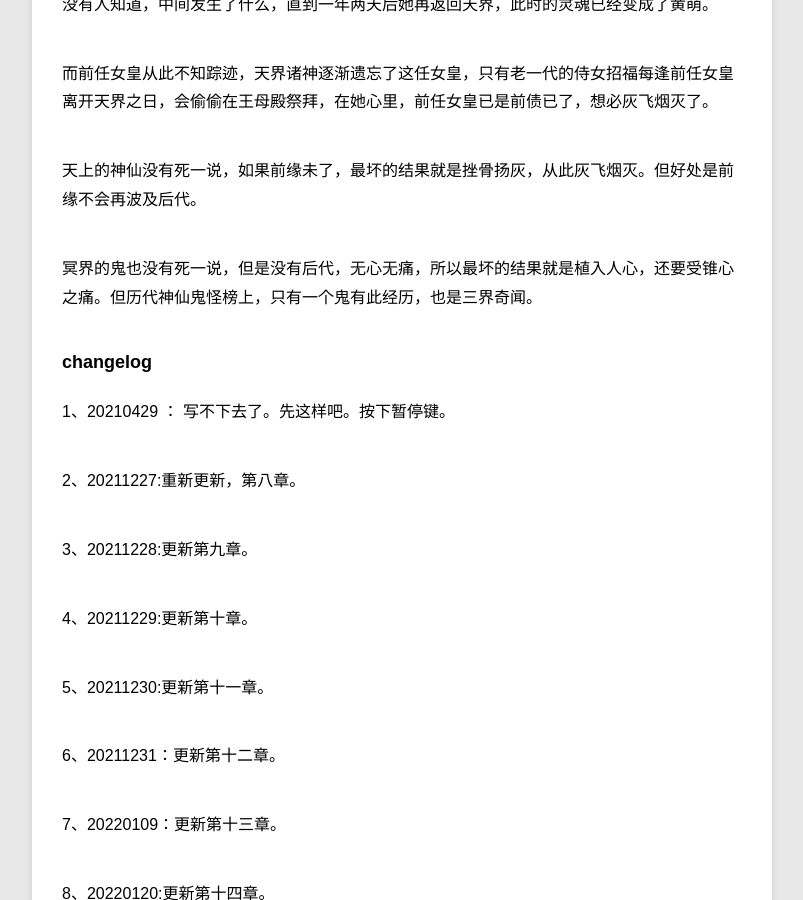
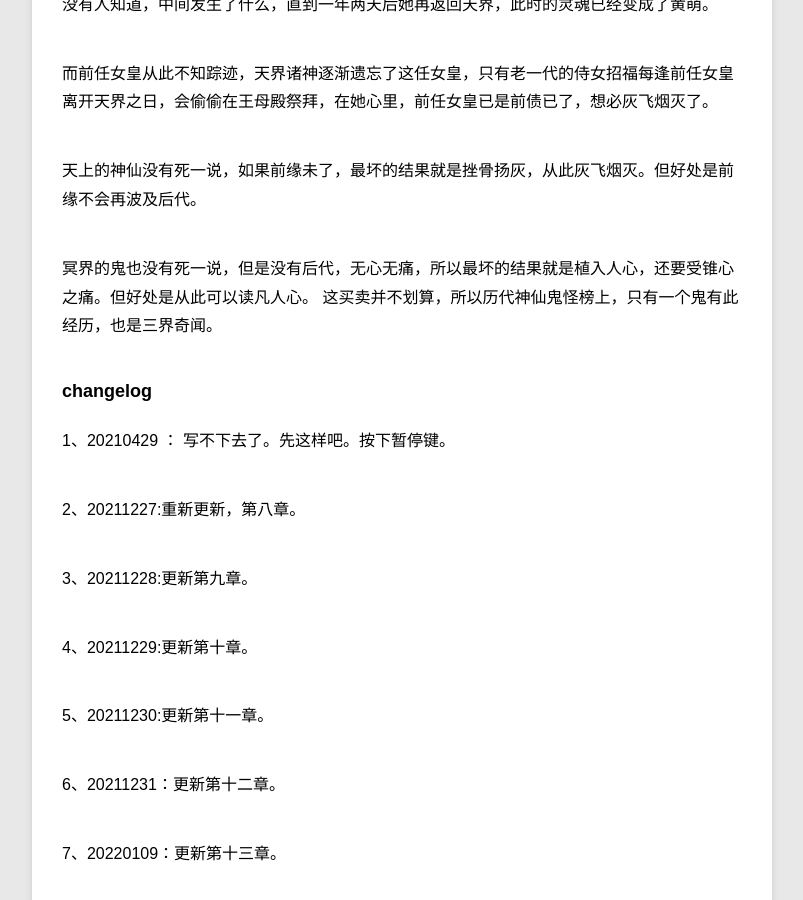
Before and after one commit to violettianjie/violettianjie.github.io, a Jekyll site: the page built from _posts/blog/2020-12-26-xiyu.md, in a window 1280 px wide and 900 px high, scrolled down 44202 px. Shown: the whole window, without its empty margins (78-881 px from the left). Built offline with Jekyll 4.4.1, drawn with Linux system fonts in a browser that asks for light colours.

Commit message:
Update 2020-12-26-xiyu.md

```diff
--- a/_posts/blog/2020-12-26-xiyu.md
+++ b/_posts/blog/2020-12-26-xiyu.md
@@ -999,7 +999,7 @@ category: blog
 
 天上的神仙没有死一说，如果前缘未了，最坏的结果就是挫骨扬灰，从此灰飞烟灭。但好处是前缘不会再波及后代。
 
-冥界的鬼也没有死一说，但是没有后代，无心无痛，所以最坏的结果就是植入人心，还要受锥心之痛。但历代神仙鬼怪榜上，只有一个鬼有此经历，也是三界奇闻。
+冥界的鬼也没有死一说，但是没有后代，无心无痛，所以最坏的结果就是植入人心，还要受锥心之痛。但好处是从此可以读凡人心。 这买卖并不划算，所以历代神仙鬼怪榜上，只有一个鬼有此经历，也是三界奇闻。
 
 
 ### changelog
```
